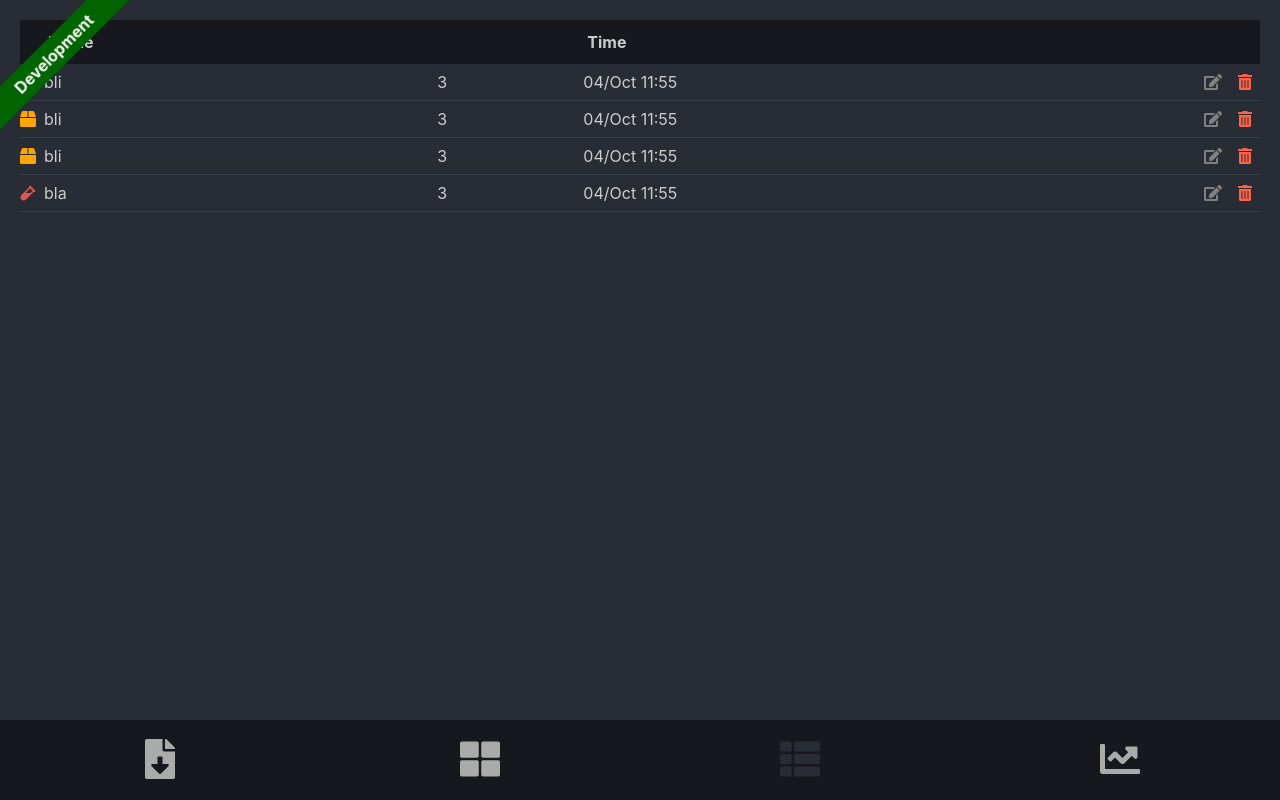
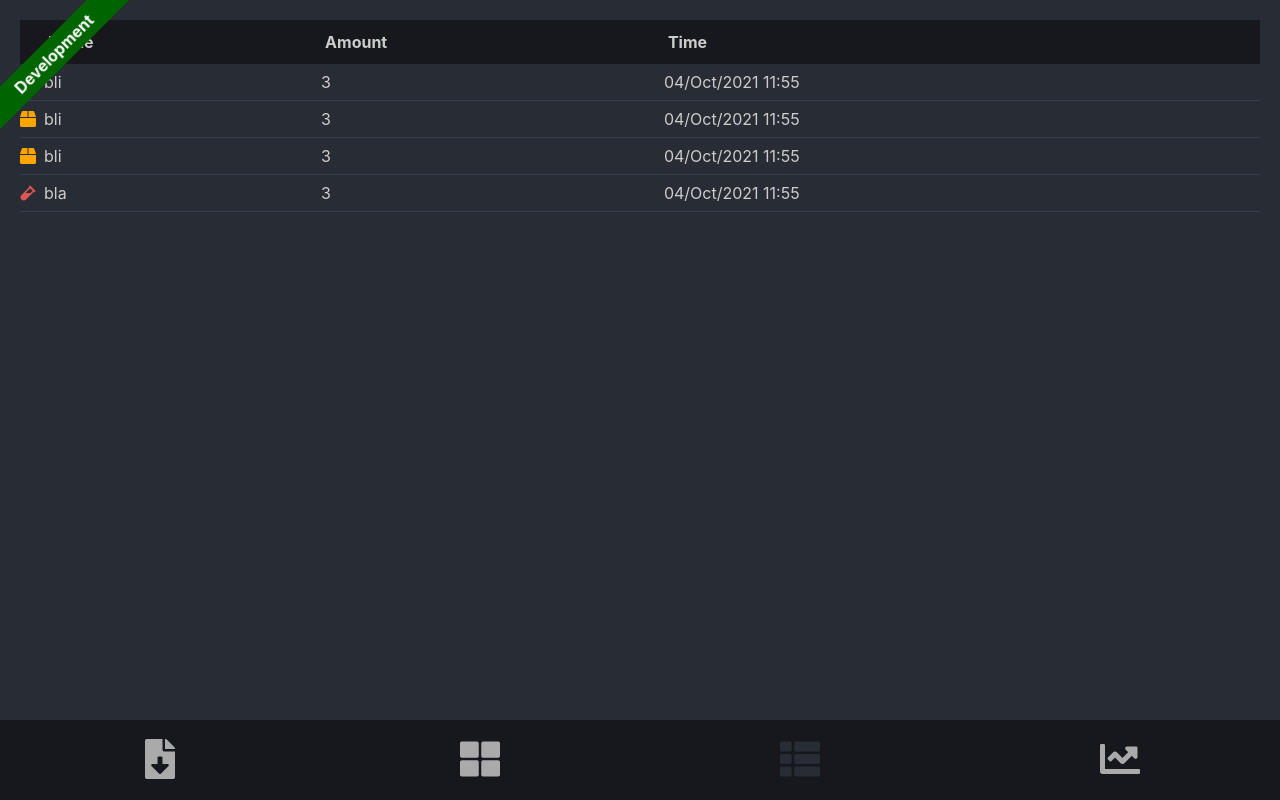
Before and after one commit to m-lima/skull-front, a React (Create React App) app: page /summary in a window 1280 px wide. Built offline with nearby package versions, Linux system fonts and the light colour scheme.

Commit message:
WIP: Delete button

```diff
--- a/src/view/Confirmation.tsx
+++ b/src/view/Confirmation.tsx
@@ -9,7 +9,7 @@ export interface IProps<T> {
   onCancel: () => void
 }
 
-export default class Confirmation<T, P extends IProps<T> = IProps<T>> extends Component<P> {
+export default class Confirmation<T, P extends IProps<T> = IProps<T>, S = {}> extends Component<P, S> {
 
   protected getValue(): T {
     return this.props.value as T
--- a/src/view/RichConfirmation.tsx
+++ b/src/view/RichConfirmation.tsx
@@ -5,6 +5,7 @@ import Confirmation, { IProps } from './Confirmation'
 import './css/RichConfirmation.css'
 
 import { Occurrence as FullOccurrence, ProtoOccurrence, Skull } from '../model/Skull'
+import Icon from './Icon'
 
 type Occurrence = ProtoOccurrence|FullOccurrence
 
@@ -13,12 +14,23 @@ interface IRichProps extends IProps<Occurrence> {
   onChange: (skull: Occurrence) => void
 }
 
-export default class RichConfirmation extends Confirmation<Occurrence, IRichProps> {
+interface IRichState {
+  delete: boolean
+}
+
+export default class RichConfirmation extends Confirmation<Occurrence, IRichProps, IRichState> {
+
+  constructor(props: IRichProps) {
+    super(props)
+    this.state = { delete: false }
+  }
 
   buildComboBox() {
     return (
       <select
         value={this.getValue().skull.name}
+        disabled={this.state.delete}
+        id={this.state.delete ? 'delete' : ''}
         onChange={e => {
           this.getValue().skull = this.props.skulls.find(s => s.name === e.target.value)!
           this.props.onChange(this.getValue())
@@ -32,6 +44,7 @@ export default class RichConfirmation extends Confirmation<Occurrence, IRichProp
   renderInputs() {
     // TODO: Allow amount to be *momentarily* empty
     return (
+      <>
         <div className='Confirmation-inputs'>
           <div className='Confirmation-input'>
             <b>Type</b>
@@ -40,7 +53,8 @@ export default class RichConfirmation extends Confirmation<Occurrence, IRichProp
           <div className='Confirmation-input'>
             <b>Amount</b>
             <input
-            id='amount'
+              disabled={this.state.delete}
+              id={this.state.delete ? 'delete' : ''}
               type='number'
               inputMode='decimal'
               min={0}
@@ -55,6 +69,8 @@ export default class RichConfirmation extends Confirmation<Occurrence, IRichProp
           <div className='Confirmation-input'>
             <b>Time</b>
             <DatePicker
+              disabled={this.state.delete}
+              id={this.state.delete ? 'delete' : ''}
               selected={new Date(this.getValue().millis)}
               showTimeSelect
               dateFormat='dd/MM/yyyy HH:mm'
@@ -67,6 +83,10 @@ export default class RichConfirmation extends Confirmation<Occurrence, IRichProp
              />
           </div>
         </div>
+        <div className='Confirmation-delete' id={this.state.delete ? 'delete' : ''} onClick={() => this.setState({ delete: !this.state.delete })}>
+          <Icon icon='fas fa-trash' />
+        </div>
+      </>
     )
   }
 }
--- a/src/view/Summary.tsx
+++ b/src/view/Summary.tsx
@@ -3,7 +3,6 @@ import './css/Summary.css'
 
 import * as Message from './Message'
 import * as Util from '../Util'
-import Confirmation from './Confirmation'
 import RichConfirmation from './RichConfirmation'
 import Icon from './Icon'
 import { Occurrence, Skull } from '../model/Skull'
@@ -20,8 +19,7 @@ interface IProps {
 }
 
 interface IState {
-  updatable?: Occurrence,
-  deletable?: Occurrence,
+  selected?: Occurrence,
   max: number,
 }
 
@@ -43,6 +41,7 @@ const alternateDays = (occurrences: Occurrence[]): ISummaryOccurrence[] => {
 const formatDate = (date: Date) => {
   return Util.addLeadingZero(date.getDate())
       + '/' + Util.mapMonthToName(date.getMonth())
+      + '/' + date.getFullYear()
       + ' '
       + Util.addLeadingZero(date.getHours())
       + ':' + Util.addLeadingZero(date.getMinutes())
@@ -52,7 +51,7 @@ export default class Summary extends Component<IProps, IState> {
 
   constructor(props: IProps) {
     super(props)
-    this.state = { updatable: undefined, deletable: undefined, max: ROW_INCREMENT }
+    this.state = { selected: undefined, max: ROW_INCREMENT }
     this.renderRow = this.renderRow.bind(this)
     this.update = this.update.bind(this)
     this.delete = this.delete.bind(this)
@@ -60,37 +59,31 @@ export default class Summary extends Component<IProps, IState> {
   }
 
   update() {
-    const selected = this.state.updatable!
+    const selected = this.state.selected!
     this.cancel()
     this.props.update(selected)
   }
 
   delete() {
-    const selected = this.state.deletable!
+    const selected = this.state.selected!
     this.cancel()
     this.props.delete(selected)
   }
 
   cancel() {
-    this.setState({ updatable: undefined, deletable: undefined })
+    this.setState({ selected: undefined })
   }
 
   // TODO: Remove the small icons. Make RichNotification include a delete button
   renderRow(occurrence: ISummaryOccurrence, index: number) {
     return (
-      <tr id={occurrence.dark ? 'dark' : 'bright'} key={index}>
+      <tr id={occurrence.dark ? 'dark' : 'bright'} key={index} onClick={() => this.setState({ selected: occurrence })}>
         <td id='icon' style={{ color: occurrence.skull.color }}>
           <Icon icon={ occurrence.skull.icon } />
         </td>
         <td>{occurrence.skull.name}</td>
         <td>{occurrence.amount}</td>
         <td>{formatDate(new Date(occurrence.millis))}</td>
-        <td id='update' onClick={() => this.setState({ updatable: occurrence })}>
-          <Icon icon='fas fa-edit' />
-        </td>
-        <td id='delete' onClick={() => this.setState({ deletable: occurrence })}>
-          <Icon icon='fas fa-trash-alt' />
-        </td>
       </tr>
     )
   }
@@ -108,10 +101,8 @@ export default class Summary extends Component<IProps, IState> {
             <tr>
               <th id='icon'></th>
               <th>Name</th>
-              <th></th>
+              <th>Amount</th>
               <th>Time</th>
-              <th id='icon'></th>
-              <th id='icon'></th>
             </tr>
             {alternateDays(this.props.occurrences).slice(0, this.state.max).map(this.renderRow)}
             </tbody>
@@ -119,15 +110,9 @@ export default class Summary extends Component<IProps, IState> {
           {this.fullyLoaded() || <Icon id='next' icon='fas fa-angle-double-down' onClick={() => this.setState({ max: this.state.max + ROW_INCREMENT })} />}
           <RichConfirmation
               skulls={this.props.skulls}
-              value={this.state.updatable}
-              onChange={value => this.setState({ updatable: value as Occurrence })}
+              value={this.state.selected}
+              onChange={value => this.setState({ selected: value as Occurrence })}
               onAccept={this.update}
-              onCancel={this.cancel}
-          />
-          <Confirmation
-              types={this.props.occurrences.map(o => o.skull.name)}
-              value={this.state.deletable}
-              onAccept={this.delete}
               onCancel={this.cancel}
           />
         </Fragment>
--- a/src/view/css/RichConfirmation.css
+++ b/src/view/css/RichConfirmation.css
@@ -47,3 +47,33 @@
   border-color: #cccccc;
   border-radius: 4px;
 }
+
+.Confirmation-input input#delete, select#delete {
+  background: lightgray;
+}
+
+.Confirmation-delete {
+  display: block;
+  appearance: none;
+
+  background: var(--shade-2);
+
+  width: 100%;
+  font-size: 1.5em;
+  font-weight: bold;
+
+  box-sizing: border-box;
+  padding: 16px 20px;
+
+  cursor: pointer;
+}
+
+.Confirmation-delete#delete {
+  color: var(--font-color-accent);
+  text-shadow: 0 0 20px var(--font-color);
+}
+
+.Confirmation-delete:after {
+  content: "Delete";
+  padding-left: 5px;
+}
--- a/src/view/css/Summary.css
+++ b/src/view/css/Summary.css
@@ -24,13 +24,7 @@
   text-align: center;
 }
 
-.Summary #update {
-  color: gray;
-  cursor: pointer;
-}
-
-.Summary #delete {
-  color: tomato;
+.Summary tr {
   cursor: pointer;
 }
 
```
Lines whose indentation alone changed are shown as unchanged.
